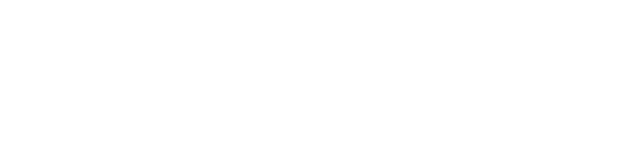
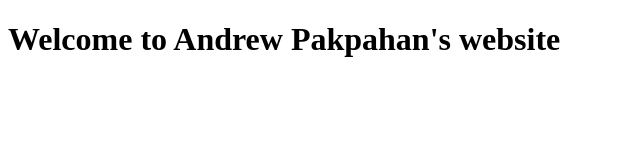
Before and after one commit to andrewpakpahan/andrewpakpahanwebsite, a plain HTML site: page index.html in a window 1280 px wide. Shown: the whole page, without its empty margins (0-640 px from the left). Drawn offline with Linux system fonts and the light colour scheme.

Commit message:
added <h1>

```diff
--- a/index.html
+++ b/index.html
@@ -6,6 +6,6 @@
     <title>Welcome to my website</title>
 </head>
 <body>
-
+    <h1>Welcome to Andrew Pakpahan's website</h1>
 </body>
 </html>
```
